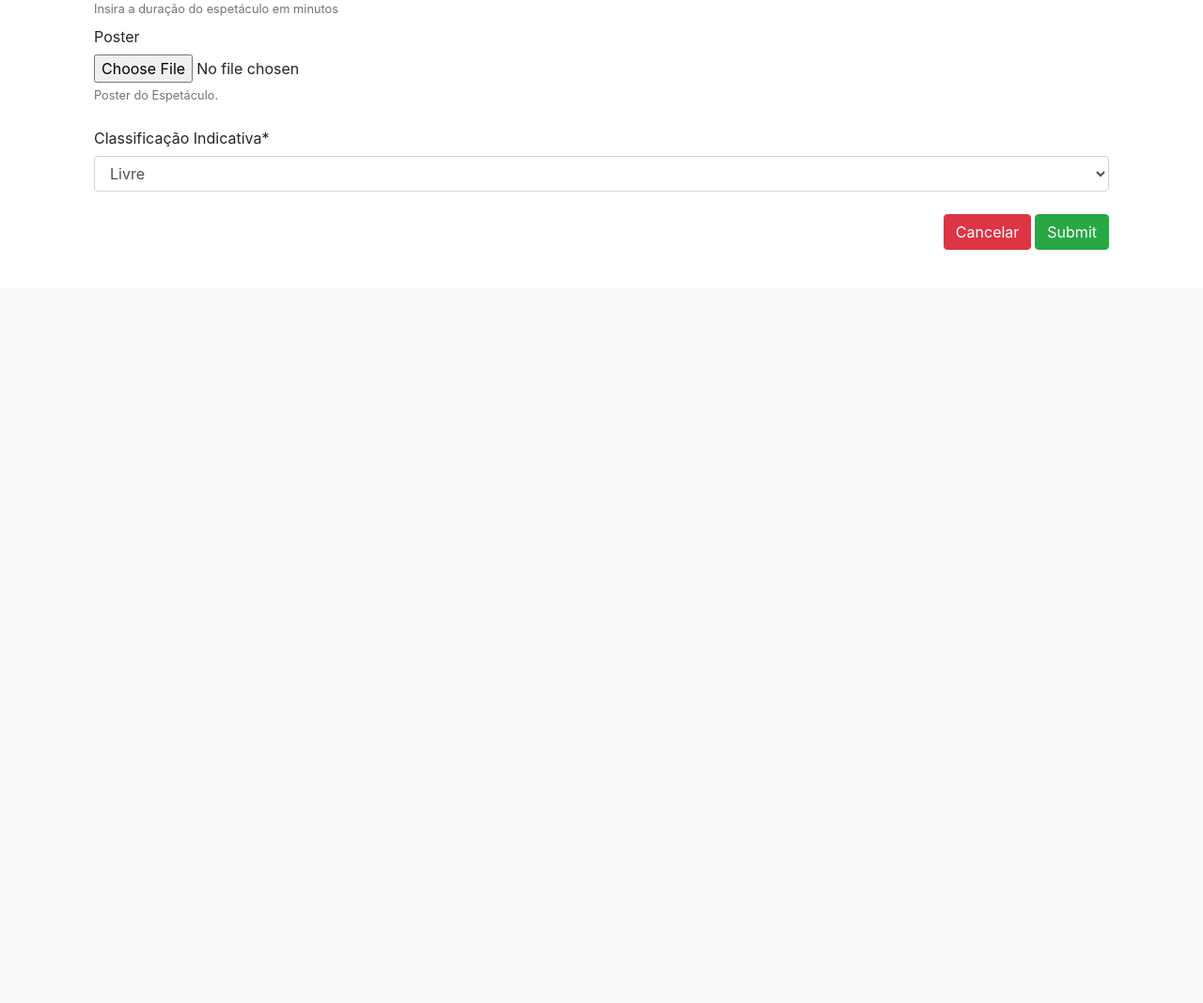
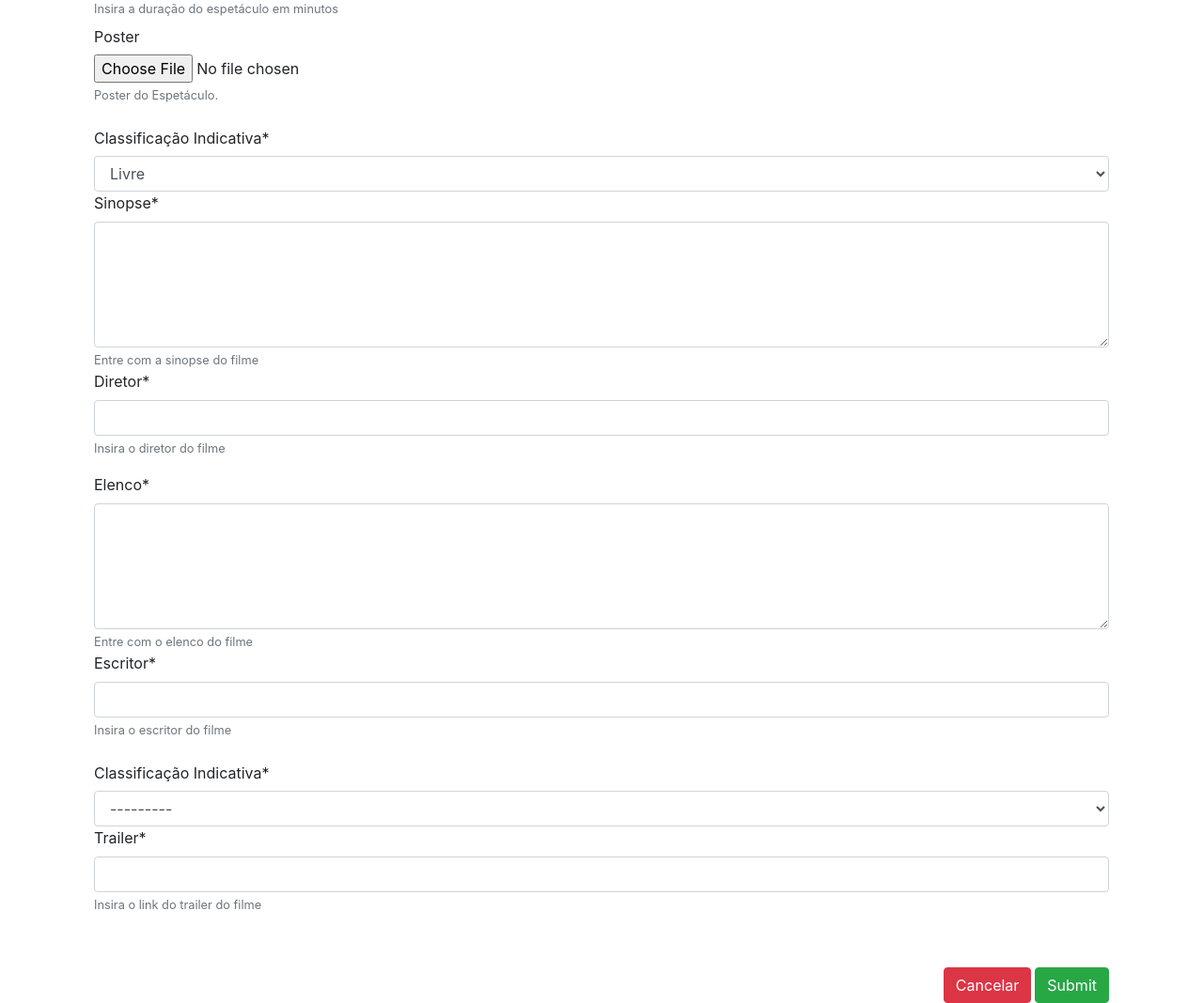
Before and after one commit to DSW-2018-2/Ticketflix, a Django app: page /spectacle/1/update/ in a window 1280 px wide. Shown: the part 494-1562 px from the top of the page at 94% size. Before the commit the page ends 760 px from the top, so only its background shows below. Run offline with Django 3.2, Linux system fonts and the light colour scheme; tables that the repository leaves empty hold one stand-in row (values such as "Sample post"); parts of the project's set-up code (start-up, migrations or seed data) failed here and were passed over; some libraries are stand-ins or nearby versions.

Commit message:
[WIP] Creating form for decorators
Rewriting the migration

Fixing some typos on the model

Create movie create view

Import jQuery

Updates on spectacle templates

Co-authored-by: Mariana Mendes <mare.s.mendes@gmail.com>

```diff
--- a/ticketflix/spectacle/models.py
+++ b/ticketflix/spectacle/models.py
@@ -109,7 +109,7 @@ class SpectacleComponent(models.Model):
         return self.name
 
     def get_absolute_url(self):
-        return reverse('spectacle-detail', kwargs={'id': self.id})
+        return reverse('spectacle:spectacle-detail', kwargs={'id': self.id})
 
 
 class Spectacle(SpectacleComponent):
@@ -137,11 +137,11 @@ class Movie(SpectacleDecorator):
     ACAO = 'ACAO'
     BIOGRAFIA = 'BIOGRAFIA'
     COMEDIA = 'COMEDIA'
-    DOCMUNETARIO = 'DOCUMENTARIO'
+    DOCUMENTARIO = 'DOCUMENTARIO'
     DRAMA = 'DRAMA'
     FICCAO = 'FICCAO'
     MUSICAL = 'MUSICAL'
-    ROMAMANCE = 'ROMANCE'
+    ROMANCE = 'ROMANCE'
     SUSPENSE = 'SUSPENSE'
     TERROR = 'TERROR'
     NA = 'NA'
@@ -151,12 +151,12 @@ class Movie(SpectacleDecorator):
         (ACAO, 'Ação'),
         (BIOGRAFIA, 'Biografia'),
         (COMEDIA, 'Comédia'),
-        (DOCMUNETARIO, 'Documentário'),
+        (DOCUMENTARIO, 'Documentário'),
         (DRAMA, 'Drama'),
         (FICCAO, 'Ficção Científica'),
         (MUSICAL, 'Musical'),
         (NA, 'N/A'),
-        (ROMAMANCE, 'Romance'),
+        (ROMANCE, 'Romance'),
         (SUSPENSE, 'Suspense'),
         (TERROR, 'Terror'),
     )
--- a/ticketflix/spectacle/views.py
+++ b/ticketflix/spectacle/views.py
@@ -78,3 +78,16 @@ class SpectacleUpdateView(UpdateView):
     success_url = reverse_lazy(
         viewname='spectacle:spectacle-list'
     )
+
+
+class MovieCreateView(CreateView):
+    model = Movie
+    template_name = 'spectacle/form.html'
+    fields = '__all__'
+
+    def form_valid(self, form):
+        return super().form_valid(form)
+
+    success_url = reverse_lazy(
+        viewname='spectacle:spectacle-list'
+    )
--- a/ticketflix/templates/base.html
+++ b/ticketflix/templates/base.html
@@ -7,11 +7,9 @@
     <meta name="viewport" content="width=device-width, initial-scale=1.0">
     <meta name="description" content="">
     <meta name="author" content="">
-
-    <!-- HTML5 shim, for IE6-8 support of HTML5 elements -->
-    <!--[if lt IE 9]>
-      <script src="https://cdnjs.cloudflare.com/ajax/libs/html5shiv/3.7.3/html5shiv.min.js"></script>
-    <![endif]-->
+    {% block extra_js %}
+      <script src="https://code.jquery.com/jquery-3.3.1.min.js" integrity="sha256-FgpCb/KJQlLNfOu91ta32o/NMZxltwRo8QtmkMRdAu8=" crossorigin="anonymous"></script>
+    {% endblock %}
 
     <link rel="icon" href="{% static 'images/favicons/favicon.ico' %}">
 
@@ -105,7 +103,6 @@
 
       <!-- Your stuff: Third-party javascript libraries go here -->
 
-
       <!-- place project specific Javascript in this file -->
 
       <script src="{% static 'js/project.js' %}"></script>
--- a/ticketflix/templates/spectacle/form.html
+++ b/ticketflix/templates/spectacle/form.html
@@ -138,9 +138,115 @@
         </select>
       </div>
 
+
+      <div id="movie_form">
+        <div class="">
+          <label for="id_synopsis">{% trans 'Sinopse' %}*</label>
+          {% if object %}
+            <textarea class="form-control" name="description" cols="40" rows="5" maxlength="500" id="id_synopsis" required></textarea>
+            <small class="text-muted">{% trans 'Entre com a sinopse do filme' %}</small>
+          {%else%}
+            <textarea class="form-control" name="description" cols="40" rows="5" maxlength="500" id="id_synopsis" required></textarea>
+            <small class="text-muted">{% trans 'Entre com a sinopse do filme' %}</small>
+          {% endif %}
+        </div>
+        <div class="row">
+          <div class="form-group col">
+            <label>{% trans 'Diretor' %}*</label>
+            {% if object %}
+              <input class="form-control" type="text" name="name" maxlength="255" required id="id_diretor" value=""/>
+              <small class="text-muted">{% trans 'Insira o diretor do filme' %}</small>
+            {% else %}
+              <input class="form-control" type="text" name="name" maxlength="100" required id="id_name"/>
+              <small class="text-muted">{% trans 'Insira o diretor do filme' %}</small>
+            {% endif %}
+          </div>
+        </div>
+        <div class="">
+          <label for="id_cast">{% trans 'Elenco' %}*</label>
+          {% if object %}
+            <textarea class="form-control" name="description" cols="40" rows="5" maxlength="500" id="id_cast" required></textarea>
+            <small class="text-muted">{% trans 'Entre com o elenco do filme' %}</small>
+          {%else%}
+            <textarea class="form-control" name="description" cols="40" rows="5" maxlength="500" id="id_cast" required></textarea>
+            <small class="text-muted">{% trans 'Entre com o elenco do filme' %}</small>
+          {% endif %}
+        </div>
+        <div class="row">
+          <div class="form-group col">
+            <label>{% trans 'Escritor' %}*</label>
+            {% if object %}
+              <input class="form-control" type="text" name="name" maxlength="255" required id="id_writer" value=""/>
+              <small class="text-muted">{% trans 'Insira o escritor do filme' %}</small>
+            {% else %}
+              <input class="form-control" type="text" name="name" maxlength="100" required id="id_writer"/>
+              <small class="text-muted">{% trans 'Insira o escritor do filme' %}</small>
+            {% endif %}
+          </div>
+        </div>
+        <div id="div_id_classification" class="form-group">
+        <label for="id_classification" class="col-form-label  requiredField">
+            {% trans 'Classificação Indicativa' %}<span class="asteriskField">*</span>
+        </label>
+        <div class="">
+          <select name="classification" class="select form-control" required="" id="id_classification">
+            <option value="" selected="">---------</option>
+            <option value="ANIMACAO">{% trans 'Animação' %}</option>
+            <option value="ACAO">{% trans 'Ação' %}</option>
+            <option value="BIOGRAFIA">{% trans 'Biografia' %}</option>
+            <option value="COMEDIA">{% trans 'Comédia' %}</option>
+            <option value="DOCUMENTARIO">{% trans 'Documentário' %}</option>
+            <option value="DRAMA">{% trans 'Drama' %}</option>
+            <option value="FICCAO">{% trans 'Ficção Científica' %}</option>
+            <option value="MUSICAL">{% trans 'Musical' %}</option>
+            <option value="NA">{% trans 'N/A' %}</option>
+            <option value="ROMANCE">{% trans 'Romance' %}</option>
+            <option value="SUSPENSE">{% trans 'Suspense' %}</option>
+            <option value="TERROR">{% trans 'Terror' %}</option>
+          </select>
+        </div>
+        <div class="row">
+          <div class="form-group col">
+            <label>{% trans 'Trailer' %}*</label>
+            {% if object %}
+              <input class="form-control" type="text" name="name" maxlength="255" required id="id_trailer" value=""/>
+              <small class="text-muted">{% trans 'Insira o link do trailer do filme' %}</small>
+            {% else %}
+              <input class="form-control" type="text" name="name" maxlength="100" required id="id_trailer"/>
+              <small class="text-muted">{% trans 'Insira o link do trailer do filme' %}</small>
+            {% endif %}
+          </div>
+        </div>
+      </div>
+      </div>
+
       <br>
       <button type="submit" class="btn btn-success float-right">{% trans 'Submit' %}</button>
     </form>
     <a href="{% url 'spectacle:spectacle-list' %}"><button type="submit" class="btn btn-danger mr-1 float-right">{% trans 'Cancelar' %}</button></a>
   </div>
 {% endblock %}
+
+{% block javascript %}
+ <script type="text/javascript">
+  $(function () {
+    $("#id_spectacle_type").change(function() {
+      var val = $(this).val();
+      $("#movie_form").hide();
+      if(val === "FILME") {
+          $("#movie_form").show();
+      }
+      else if(val === "SHOW") {
+        $("#movie_form").hide();
+      }
+      else if(val === "PECA") {
+        $("#movie_form").hide();
+      }
+      else {
+        $("#movie_form").hide();
+      }
+    });
+    $("#id_spectacle_type").change()
+  });
+  </script>
+{% endblock javascript %}
--- a/ticketflix/templates/spectacle/list.html
+++ b/ticketflix/templates/spectacle/list.html
@@ -11,10 +11,10 @@
 	<div class="row">
 		<div class="col-sm-12">
 		  <a href="{% url 'spectacle:spectacle-create' %}"><button  class="btn btn-sucess mr-1 float-right">{% trans 'Criar Espetáculo' %}</button></a>
-			{% for spectacle in object_list %}
+      {% for spectacle in object_list %}
 			<div class="list-group">
 				<li>
-					{{spectacle}}
+          <a href="{{ spectacle.get_absolute_url }}">{{spectacle}}</a>
 				</li>
 			</div>
 			{% endfor %}
```
Also changed, not shown: ticketflix/templates/spectacle/detail.html (+5 -4 lines), ticketflix/spectacle/migrations/0001_initial.py.
